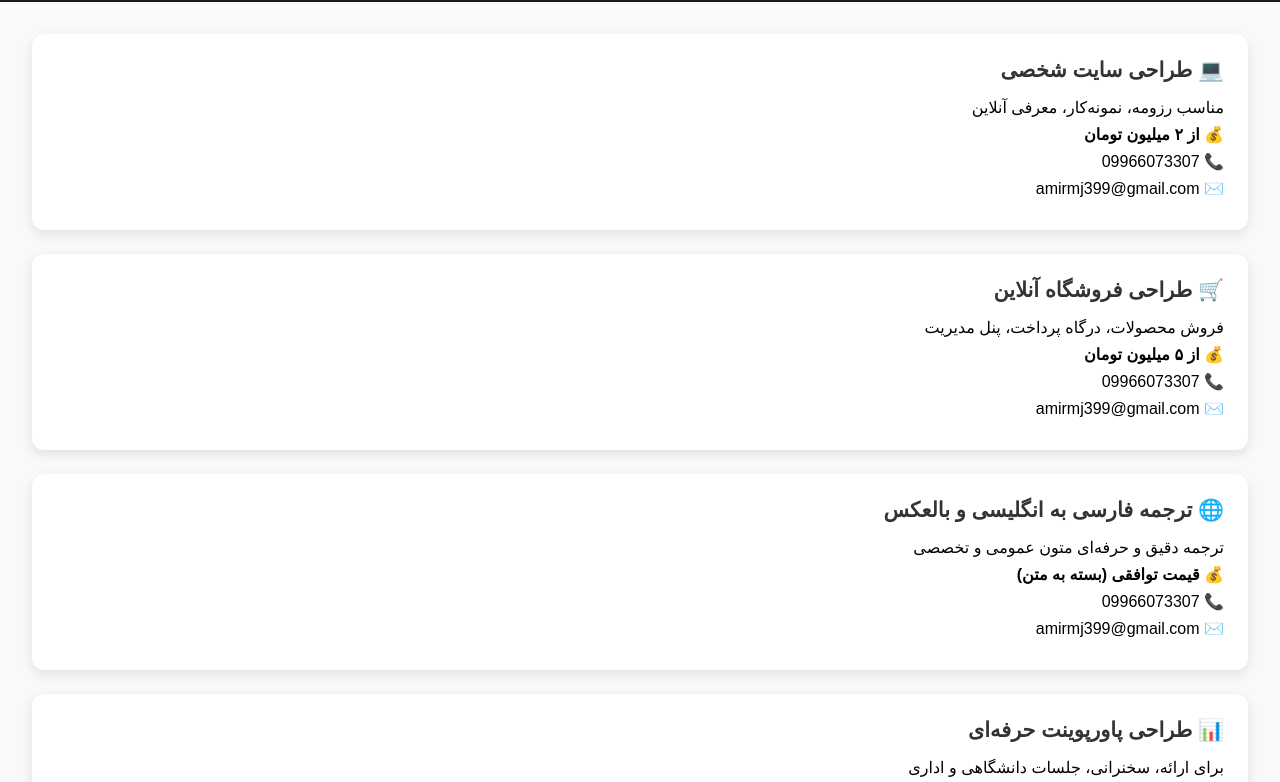
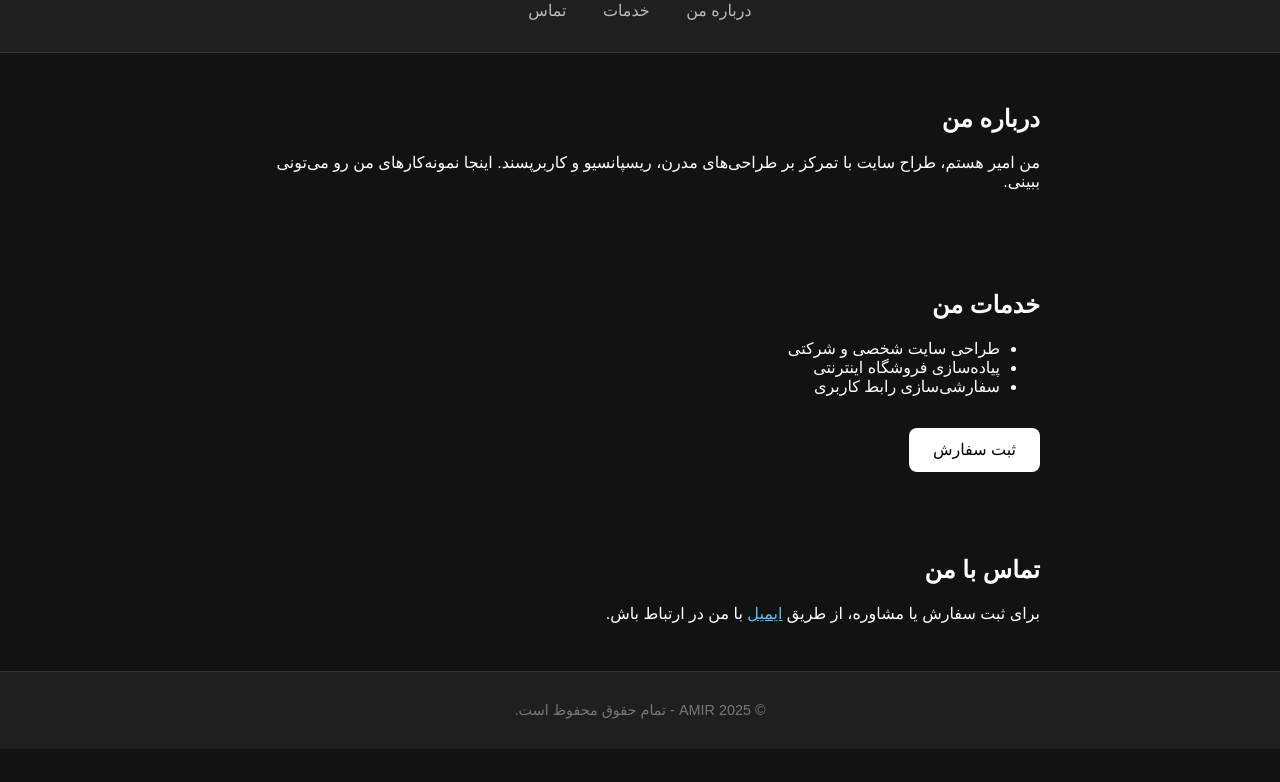
Before and after one commit to Amirmj1212/amirmj_portfolio, a plain HTML site: page index.html in a window 1280 px wide. Shown: the part 84-866 px from the top of the page. After the commit the page ends 833 px from the top, so only its background shows below. Drawn offline with Linux system fonts and the light colour scheme.

Commit message:
Update index.html

```diff
--- a/index.html
+++ b/index.html
@@ -1,87 +1,85 @@
-
-<!DOCTYPE html>
-<html lang="fa" dir="rtl">
+<!DOCTYPE html><html lang="fa" dir="rtl">
 <head>
   <meta charset="UTF-8">
-    <title>AMIR | خدمات طراحی و ترجمه</title>
+  <meta name="viewport" content="width=device-width, initial-scale=1.0">
+  <title>نمونه‌کارهای امیر</title>
   <style>
     body {
-            font-family: Vazirmatn, sans-serif;
-            background-color: #f9f9f9;
       margin: 0;
-            padding: 0;
-            direction: rtl;
+      font-family: sans-serif;
+      background-color: #121212;
+      color: #fff;
     }
     header {
-            background-color: #1a1a1a;
-            color: white;
-            padding: 1.5rem;
+      background-color: #1f1f1f;
+      padding: 2rem;
       text-align: center;
+      border-bottom: 1px solid #333;
+    }
+    header h1 {
+      margin: 0;
       font-size: 2rem;
-            letter-spacing: 2px;
+    }
+    nav {
+      margin-top: 1rem;
+    }
+    nav a {
+      color: #bbb;
+      text-decoration: none;
+      margin: 0 1rem;
+    }
+    nav a:hover {
+      color: #fff;
     }
     section {
       padding: 2rem;
+      max-width: 800px;
+      margin: auto;
     }
-        .service {
-            background-color: white;
-            border-radius: 12px;
-            padding: 1.5rem;
-            margin-bottom: 1.5rem;
-            box-shadow: 0 4px 12px rgba(0,0,0,0.1);
-        }
-        .service h2 {
-            margin: 0 0 1rem 0;
-            font-size: 1.3rem;
-            color: #333;
-        }
-        .service p {
-            margin: 0.5rem 0;
+    .btn {
+      background-color: #fff;
+      color: #000;
+      padding: 0.8rem 1.5rem;
+      border: none;
+      border-radius: 8px;
+      text-decoration: none;
+      display: inline-block;
+      margin-top: 1rem;
     }
     footer {
+      background-color: #1f1f1f;
       text-align: center;
-            padding: 2rem;
+      padding: 1rem;
+      color: #777;
       font-size: 0.9rem;
-            color: #666;
+      border-top: 1px solid #333;
     }
   </style>
 </head>
 <body>
   <header>
-        AMIR | خدمات طراحی و ترجمه
-    </header>
-    <section>
-        <div class="service">
-            <h2>💻 طراحی سایت شخصی</h2>
-            <p>مناسب رزومه، نمونه‌کار، معرفی آنلاین</p>
-            <p><strong>💰 از ۲ میلیون تومان</strong></p>
-            <p>📞 09966073307</p>
-            <p>✉️ amirmj399@gmail.com</p>
-        </div>
-        <div class="service">
-            <h2>🛒 طراحی فروشگاه آنلاین</h2>
-            <p>فروش محصولات، درگاه پرداخت، پنل مدیریت</p>
-            <p><strong>💰 از ۵ میلیون تومان</strong></p>
-            <p>📞 09966073307</p>
-            <p>✉️ amirmj399@gmail.com</p>
-        </div>
-        <div class="service">
-            <h2>🌐 ترجمه فارسی به انگلیسی و بالعکس</h2>
-            <p>ترجمه دقیق و حرفه‌ای متون عمومی و تخصصی</p>
-            <p><strong>💰 قیمت توافقی (بسته به متن)</strong></p>
-            <p>📞 09966073307</p>
-            <p>✉️ amirmj399@gmail.com</p>
-        </div>
-        <div class="service">
-            <h2>📊 طراحی پاورپوینت حرفه‌ای</h2>
-            <p>برای ارائه، سخنرانی، جلسات دانشگاهی و اداری</p>
-            <p><strong>💰 از ۷۰ هزار تومان به‌ازای هر اسلاید</strong></p>
-            <p>📞 09966073307</p>
-            <p>✉️ amirmj399@gmail.com</p>
-        </div>
-    </section>
-    <footer>
-        © 2025 طراحی‌شده توسط AMIR
+    <h1>AMIR Portfolio</h1>
+    <nav>
+      <a href="#about">درباره من</a>
+      <a href="#services">خدمات</a>
+      <a href="#contact">تماس</a>
+    </nav>
+  </header>  <section id="about">
+    <h2>درباره من</h2>
+    <p>من امیر هستم، طراح سایت با تمرکز بر طراحی‌های مدرن، ریسپانسیو و کاربرپسند. اینجا نمونه‌کارهای من رو می‌تونی ببینی.</p>
+  </section>  <section id="services">
+    <h2>خدمات من</h2>
+    <ul>
+      <li>طراحی سایت شخصی و شرکتی</li>
+      <li>پیاده‌سازی فروشگاه اینترنتی</li>
+      <li>سفارشی‌سازی رابط کاربری</li>
+    </ul>
+    <a href="#contact" class="btn">ثبت سفارش</a>
+  </section>  <section id="contact">
+    <h2>تماس با من</h2>
+    <p>برای ثبت سفارش یا مشاوره، از طریق <a href="mailto:youremail@example.com" style="color:#4fc3f7">ایمیل</a> با من در ارتباط باش.</p>
+  </section>  <footer>
+    <p>© 2025 AMIR - تمام حقوق محفوظ است.</p>
   </footer>
 </body>
 </html>
```
Lines whose indentation alone changed are shown as unchanged.
